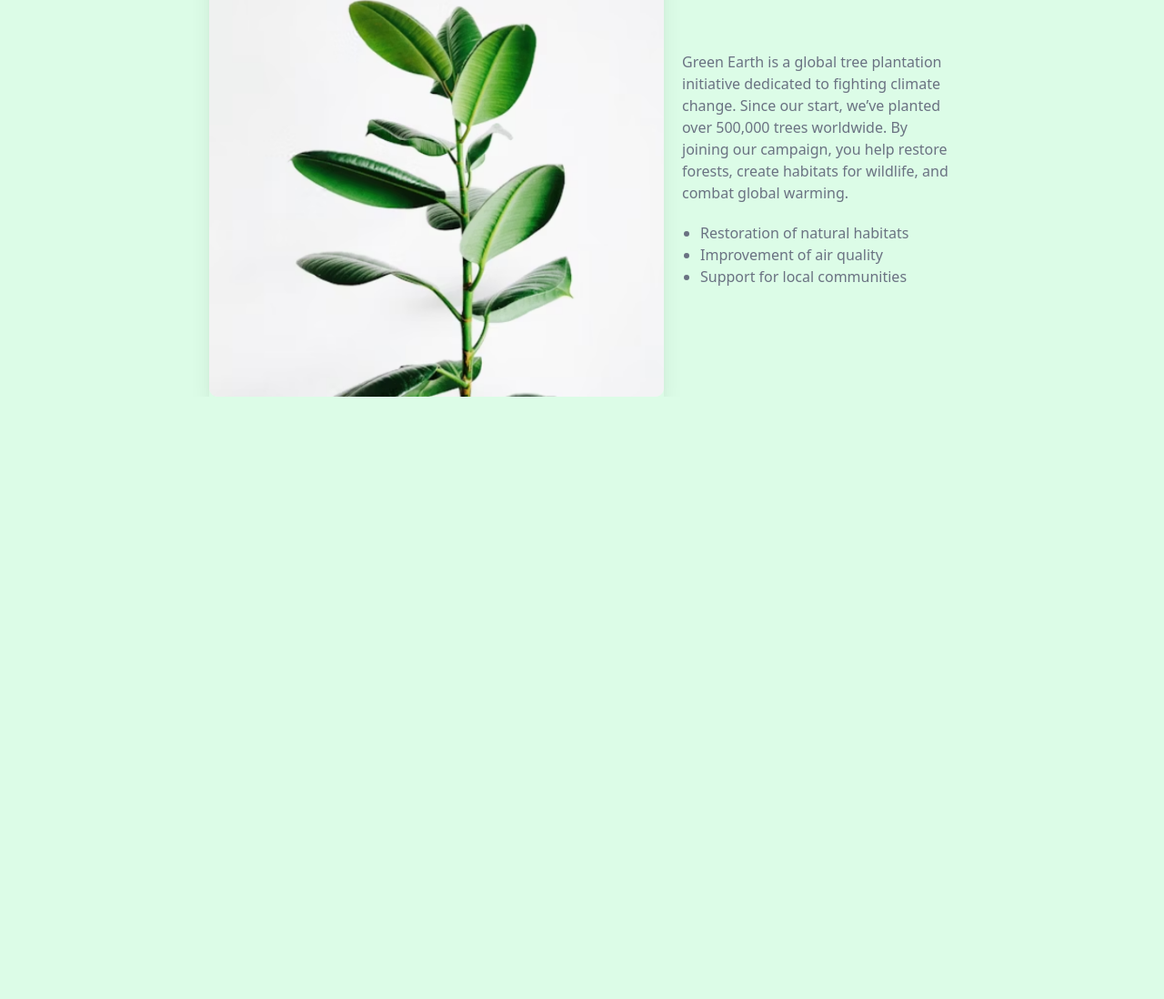
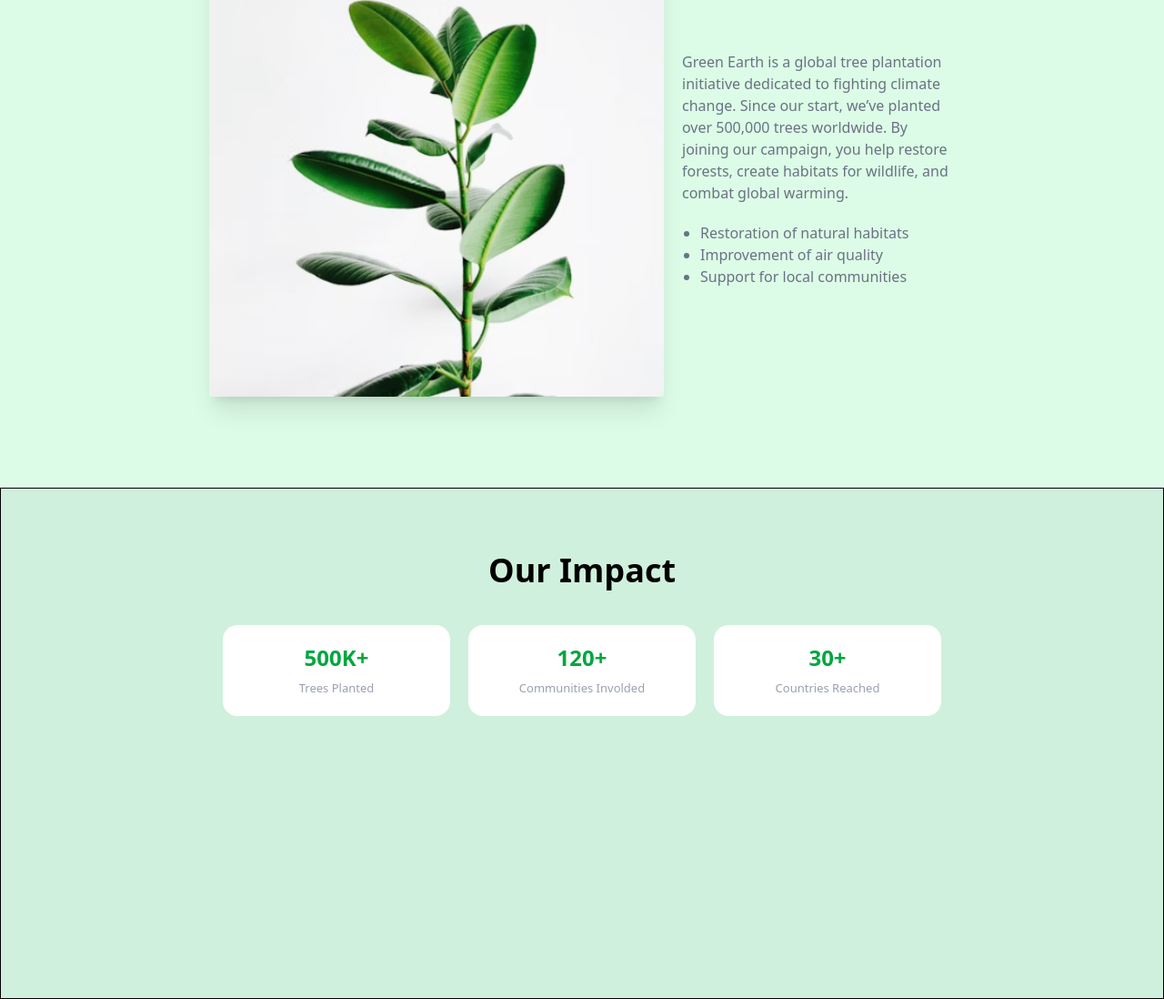
Before and after one commit to alvy00/ph-greenEarth-a06, a plain HTML site: page index.html in a window 1280 px wide. Shown: the part 1224-2322 px from the top of the page at 91% size. Before the commit the page ends 1660 px from the top, so only its background shows below. Drawn offline with nearby package versions, Linux system fonts and the light colour scheme.

Commit message:
Our impact section completed

```diff
--- a/index.html
+++ b/index.html
@@ -279,5 +279,41 @@
         </div>
 
     </section>
+
+    <!-- Our Impact -->
+    <section class="border w-full bg-[#CFF0DC] mt-[50px] md:mt-[100px] py-[30px] md:py-[70px] gap-10 flex flex-col justify-center items-center">
+            <span class="text-xl md:text-4xl font-bold">
+                Our Impact
+            </span>
+            <div class="grid grid-rows-3 md:grid-cols-3 gap-5 ">
+                <div class="w-[180px] h-[70px] md:w-[250px] md:h-[100px] flex flex-col gap-2 justify-center items-center rounded-2xl bg-white">
+                    <span class="text-xl md:text-2xl font-bold text-green-600">
+                        500K+
+                    </span>
+                    <span class="text-[13px] text-gray-400">
+                        Trees Planted
+                    </span>
+                </div>
+
+                <div class="w-[180px] h-[70px] md:w-[250px] md:h-[100px] flex flex-col gap-2 justify-center items-center rounded-2xl bg-white">
+                    <span class="text-xl md:text-2xl font-bold text-green-600">
+                        120+
+                    </span>
+                    <span class="text-[13px] text-gray-400">
+                        Communities Involded
+                    </span>
+                </div>
+
+                <div class="w-[180px] h-[70px] md:w-[250px] md:h-[100px] flex flex-col gap-2 justify-center items-center rounded-2xl bg-white">
+                    <span class="text-xl md:text-2xl font-bold text-green-600">
+                        30+
+                    </span>
+                    <span class="text-[13px] text-gray-400">
+                        Countries Reached
+                    </span>
+                </div>
+
+            </div>
+    </section>
 </body>
 </html>
```
